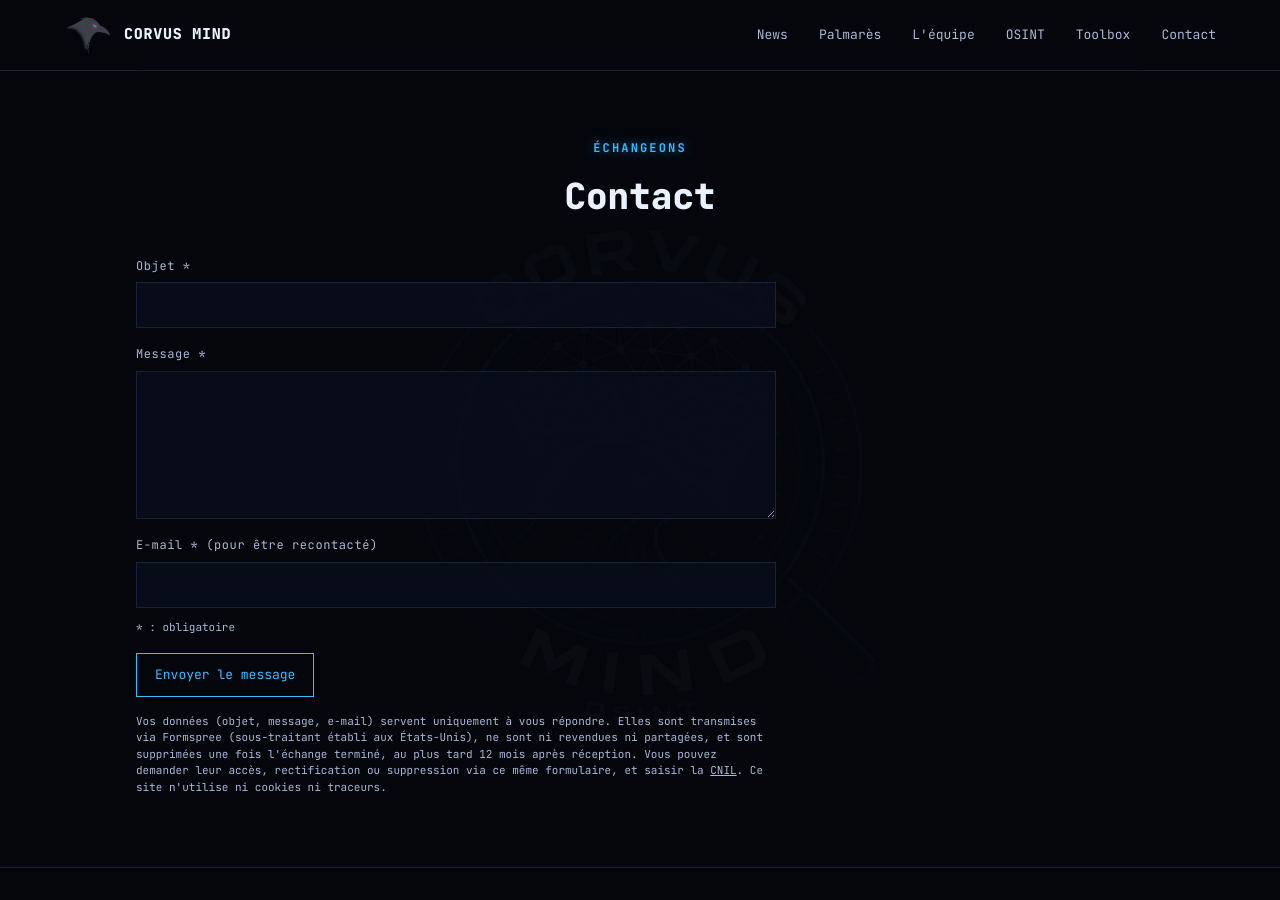
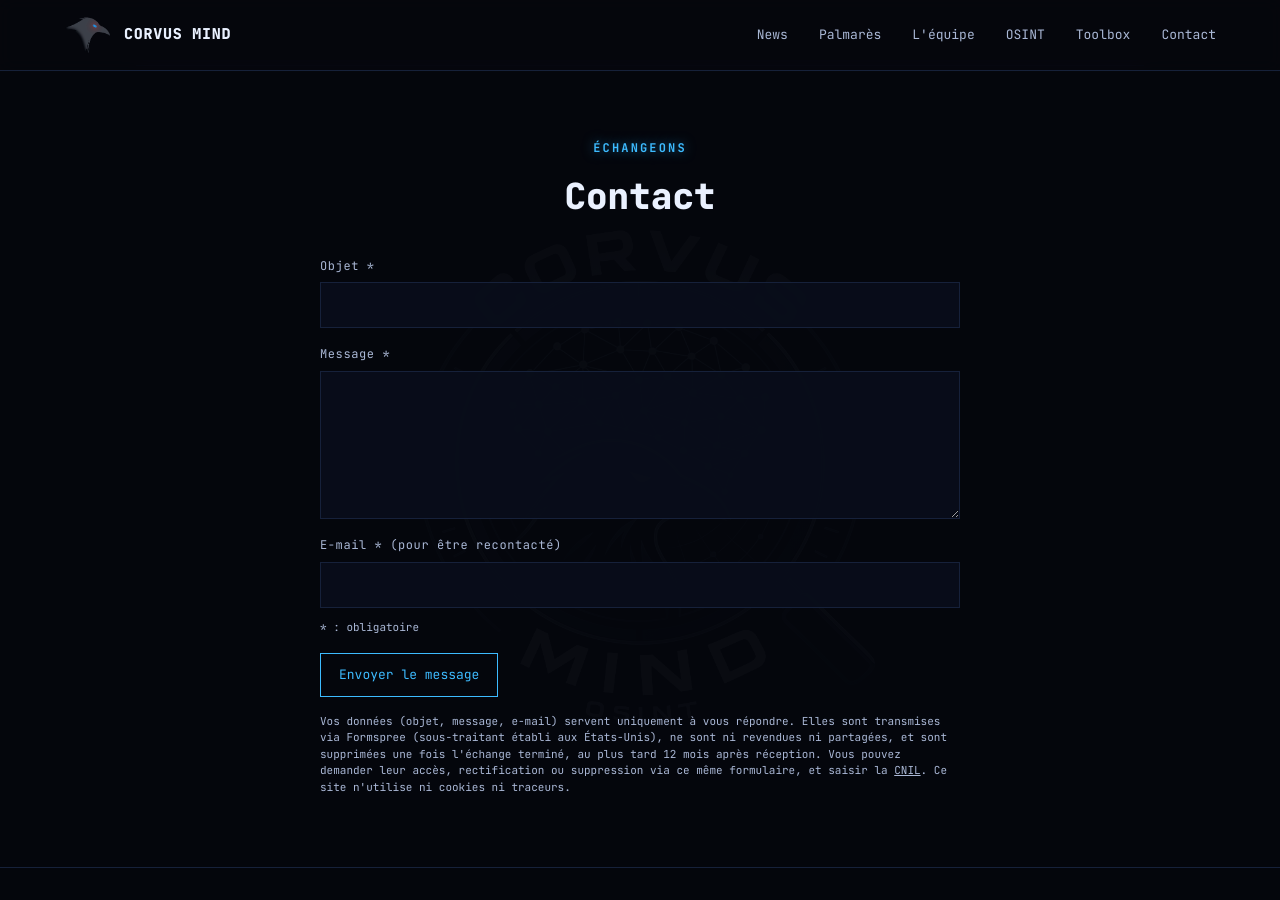
Before and after one commit to shsh-commits/corvusmind, a Jekyll site: the page built from index.html, in a window 1280 px wide and 900 px high, scrolled down 1641 px. Built offline with Jekyll 4.4.1, drawn with Linux system fonts in a browser that asks for light colours.

Commit message:
Centrage des blocs cycle et formulaire de contact

```diff
--- a/assets/css/style.css
+++ b/assets/css/style.css
@@ -265,3 +265,7 @@
 .sec:not(.member-page) > .k{text-align:center}
 .sec:not(.member-page) > h2{text-align:center}
 .sec:not(.member-page) > .lead{margin-left:auto;margin-right:auto;text-align:center}
+
+/* Blocs à largeur fixe recentrés sous leur titre (le texte interne reste à gauche) */
+.cycle{margin-left:auto;margin-right:auto}
+.form{margin-left:auto;margin-right:auto}
```
